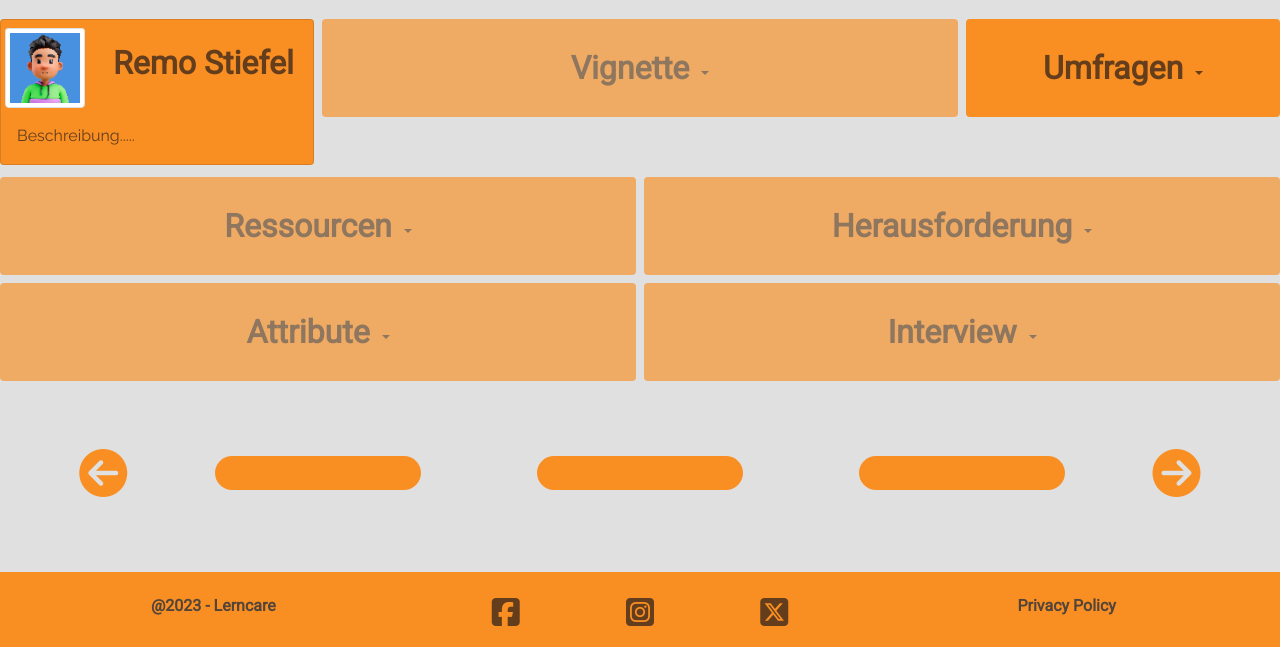
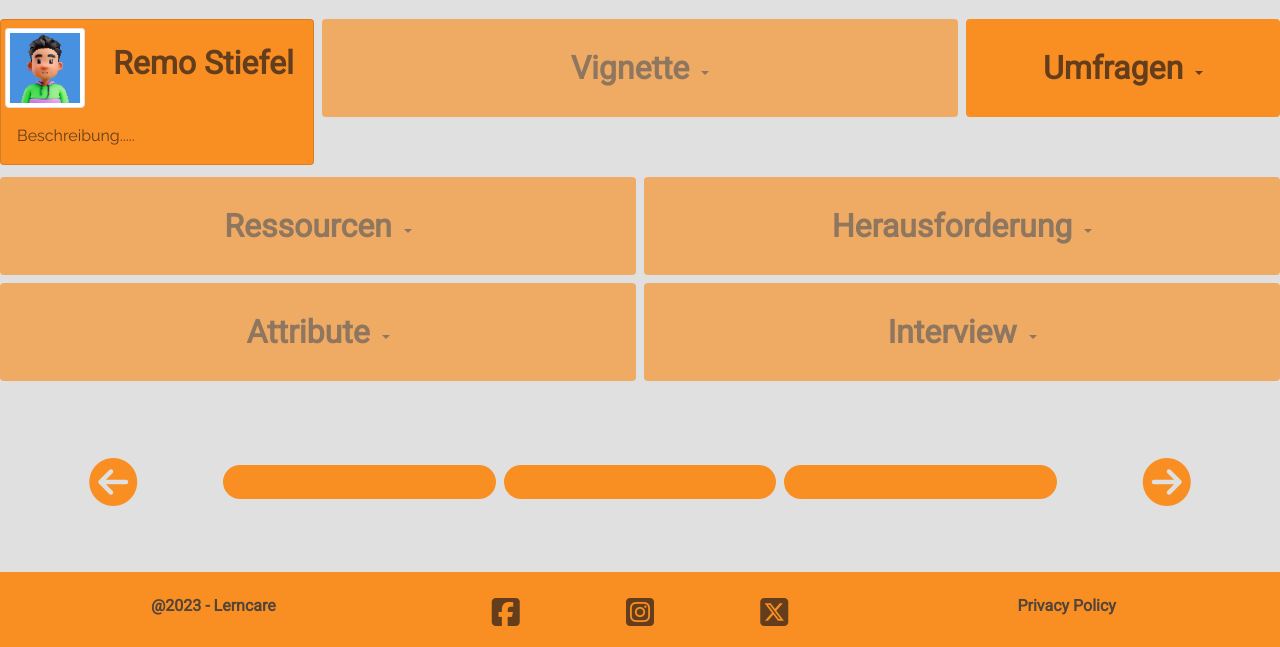
Before and after one commit to Joao4569/lerncare, a Django app: page /dashboard/ in a window 1280 px wide. Shown: the part 153-800 px from the top of the page. Run offline with Django 3.2, Linux system fonts and the light colour scheme; data that the repository does not hold is empty; some libraries are stand-ins or nearby versions.

Commit message:
style: Set the height of the carousel-container in dashboard.html to be dynamically adjusted with the viewport height of the users screen and all main topics in carousel to adjust width more dynamically

```diff
--- a/dashboard/templates/dashboard.html
+++ b/dashboard/templates/dashboard.html
@@ -6,7 +6,7 @@
 <!-- This block contains the navigation bar -->
 {% block navbar %}
 
-<div class="container-fluid">
+<div class="container-fluid non-carousel">
   <div class="row">
 
     <nav class="navbar navbar-expand orange-bg">
@@ -54,8 +54,8 @@
 
 {% block content %}
 
-  <!-- Aspect Tile and main topic carousel container -->
-  <div class="contanier pt-2">
+  <!-- Aspect Tile container -->
+  <div class="contanier pt-2 non-carousel">
 
     <!-- First row of dashboard -->
     <div class="row row-cols-3 g-2 mt-1">
@@ -240,55 +240,53 @@
 
     </div>
 
-    <!-- Fourth row - Main topics -->
+  </div>
 
-    <!-- New Main Topic Carousel -->
+  <!-- Fourth row - Main topics -->
+
+  <!-- Main Topic Carousel container -->
+  <div class="container-fluid">
 
     <!-- Row with 3 main topics and nav buttons -->
     <div class="row g-2 mt-3 mb-3 pb-3 carousel-container">
 
-       <!-- Carousel previous button -->
-       <div class="col-2 d-flex justify-content-center align-items-center">
+      <!-- Carousel previous button -->
+      <div class="col-2 d-flex justify-content-center align-items-center me-auto">
         <button id="prev-button" type="button" class="btn rounded-circle carousel-nav" data-bs-toggle="button" autocomplete="off">
           <!-- Font awesome icon -->
           <i class="fa-solid fa-circle-arrow-left main-topic-scroll"></i>
-      </button>
+        </button>
       </div>
 
       <!-- Visible main topic left -->
-      <div class="col-2 d-flex justify-content-center align-items-center">
+      <div class="col d-flex justify-content-center align-items-center mx-auto">
         <button class="btn orange-bg col-12 rounded-pill main-topic-btn p-3 text-brown" data-bs-toggle="button" autocomplete="off">
           <!-- Content from main_topic_carousel.js -->
         </button>
       </div>
 
-      <!-- Empty column -->
-      <div class="col-1"></div>
-
       <!-- Visible main topic centre -->
-      <div class="col-2 d-flex justify-content-center align-items-center">
+      <div class="col d-flex justify-content-center align-items-center mx-auto">
         <button class="btn orange-bg col-12 rounded-pill main-topic-btn p-3 text-brown" data-bs-toggle="button" autocomplete="off">
           <!-- Content from main_topic_carousel.js -->
         </button>
       </div>
 
-      <!-- Empty column -->
-      <div class="col-1"></div>
-
       <!-- Visible main topic right -->
-      <div class="col-2 d-flex justify-content-center align-items-center">
+      <div class="col d-flex justify-content-center align-items-center mx-auto">
         <button class="btn orange-bg col-12 rounded-pill main-topic-btn p-3 text-brown" data-bs-toggle="button" autocomplete="off">
           <!-- Content from main_topic_carousel.js -->
         </button>
       </div>
 
       <!-- Carousel next button -->
-      <div class="col-2 d-flex justify-content-center align-items-center">
+      <div class="col-2 d-flex justify-content-center align-items-center ms-auto">
         <button id="next-button" type="button" class="btn rounded-circle carousel-nav" data-bs-toggle="button" autocomplete="off">
           <!-- Font awesome icon -->
           <i class="fa-solid fa-circle-arrow-right main-topic-scroll"></i>
         </button>
       </div>
+
     </div>
 
   </div>
@@ -318,4 +316,7 @@
   <!-- Main topic carousel script -->
   <script src="{% static 'js/dashboard/main_topic_carousel.js' %}"></script>
 
+  <!-- Dynamically set the carousel container height -->
+  <script src="{% static 'js/dashboard/carousel_height.js' %}"></script>
+
 {% endblock %}
--- a/lerncareProject/settings.py
+++ b/lerncareProject/settings.py
@@ -31,7 +31,7 @@ TEMPLATES_DIR = os.path.join(BASE_DIR, 'templates')  # Path to templates folder
 SECRET_KEY = os.environ.get("SECRET_KEY")
 
 # SECURITY WARNING: don't run with debug turned on in production!
-DEBUG = False  # Set to False for deployment
+DEBUG = True  # Set to False for deployment
 
 ALLOWED_HOSTS = ["lerncare-13184912aa8c.herokuapp.com", "127.0.0.1"]
 
--- a/static/css/dashboard.css
+++ b/static/css/dashboard.css
@@ -58,10 +58,6 @@
 
 /* Main topic carousel */
 
-.carousel-container {
-	height: 20vh;
-}
-
 .main-topic-btn-selected {
 	background-color: #643E1C;
 	color: #f98f23;
--- /dev/null
+++ b/static/js/dashboard/carousel_height.js
@@ -0,0 +1,25 @@
+function setCarouselHeight() {
+
+    // Get the viewport height
+    let viewportHeight = window.innerHeight;
+
+    // Get the heights of non carousel elements
+    let nonCarouselElements = document.querySelectorAll('.non-carousel');
+
+    // Set the initial height of nonCarouselElementHeights
+    let nonCarouselElementHeights = 0;
+
+    // Calculate the total viewport height of non carousel elements
+    nonCarouselElements.forEach(function(element) {
+        nonCarouselElementHeights += element.offsetHeight;
+    });
+
+    // Calculate the remaining viewport height
+    let remainingVheight = viewportHeight - nonCarouselElementHeights;
+
+    // Set the height of the .carousel-container
+    let carouselContainer = document.querySelector('.carousel-container');
+    carouselContainer.style.height = remainingVheight + 'px';
+};
+
+setCarouselHeight();
--- a/templates/includes/base.html
+++ b/templates/includes/base.html
@@ -53,7 +53,7 @@
 
 	{% block page_header %}
 
-	<header class="orange-bg pt-4 pb-1">
+	<header class="orange-bg pt-4 pb-1 non-carousel">
 		<div class="container">
 			<!-- This row contains the logo -->
 			<div class="row pb-1">
@@ -77,7 +77,7 @@
 
 	{% endblock %}
 
-	<footer class="container-fluid orange-bg pb-2 pt-3">
+	<footer class="container-fluid orange-bg pb-2 pt-3 non-carousel">
 
 		<!-- This row contains the footer content -->
 		<div class="row footer">
```
